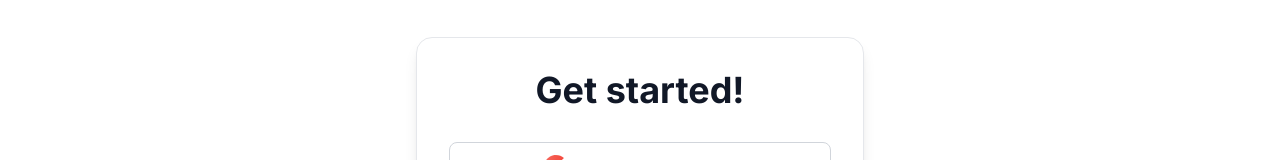
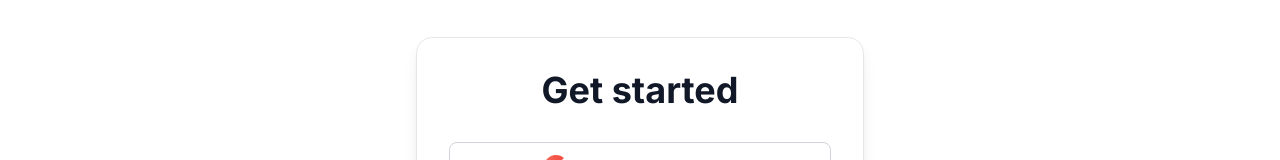
Before and after one commit to agrajy10/rent-or-sell, a React (Vite) app: page /signup in a window 1280 px wide. Shown: the part 147-307 px from the top of the page. Built offline with nearby package versions, Linux system fonts and the light colour scheme; no server answers.

Commit message:
extracted form layout into components

```diff
--- /dev/null
+++ b/src/components/FormHeading.jsx
@@ -0,0 +1,7 @@
+function FormHeading({ heading }) {
+  return (
+    <h1 className="text-3xl md:text-4xl text-gray-900 text-center font-bold mb-8">{heading}</h1>
+  );
+}
+
+export default FormHeading;
--- /dev/null
+++ b/src/layout/FormCard.jsx
@@ -0,0 +1,9 @@
+function FormCard({ children }) {
+  return (
+    <div className="card card-bordered border-gray-200 shadow-lg w-full max-w-md">
+      <div className="card-body">{children}</div>
+    </div>
+  );
+}
+
+export default FormCard;
--- /dev/null
+++ b/src/layout/FormContainer.jsx
@@ -0,0 +1,9 @@
+function FormContainer({ children }) {
+  return (
+    <main className="min-h-screen max-w-7xl mx-auto lg:py-24 md:py-20 py-14 px-3 flex items-center justify-center">
+      {children}
+    </main>
+  );
+}
+
+export default FormContainer;
--- a/src/pages/ForgotPassword.jsx
+++ b/src/pages/ForgotPassword.jsx
@@ -5,6 +5,8 @@ import { auth } from '../firebase.config';
 import { sendPasswordResetEmail } from 'firebase/auth';
 import { toast } from 'react-toastify';
 import TextInput from '../components/TextInput';
+import FormCard from '../layout/FormCard';
+import FormContainer from '../layout/FormContainer';
 
 function ForgotPassword() {
   useEffect(() => {
@@ -21,12 +23,9 @@ function ForgotPassword() {
   };
 
   return (
-    <main className="min-h-screen max-w-7xl mx-auto lg:py-24 md:py-20 py-14 px-3 flex items-center justify-center">
-      <div className="card card-bordered border-gray-200 shadow-lg w-full max-w-md">
-        <div className="card-body">
-          <h1 className="text-3xl md:text-4xl  text-gray-900 text-center font-bold md:mb-8 mb-4">
-            Reset password
-          </h1>
+    <FormContainer>
+      <FormCard>
+        <FormHeading heading="Reset password" />
         <Formik
           initialValues={{
             email: ''
@@ -51,9 +50,8 @@ function ForgotPassword() {
             );
           }}
         </Formik>
-        </div>
-      </div>
-    </main>
+      </FormCard>
+    </FormContainer>
   );
 }
 
--- a/src/pages/Login.jsx
+++ b/src/pages/Login.jsx
@@ -7,6 +7,9 @@ import { toast } from 'react-toastify';
 import TextInput from '../components/TextInput';
 import GoogleAuth from '../components/GoogleAuth';
 import { auth } from '../firebase.config';
+import FormHeading from '../components/FormHeading';
+import FormCard from '../layout/FormCard';
+import FormContainer from '../layout/FormContainer';
 
 function Login() {
   useEffect(() => {
@@ -24,12 +27,9 @@ function Login() {
   };
 
   return (
-    <main className="min-h-screen max-w-7xl mx-auto lg:py-24 py-20 px-3 flex items-center justify-center">
-      <div className="card card-bordered border-gray-200 shadow-lg w-full max-w-md">
-        <div className="card-body">
-          <h1 className="text-3xl md:text-4xl  text-gray-900 text-center font-bold mb-8">
-            Welcome back!
-          </h1>
+    <FormContainer>
+      <FormCard>
+        <FormHeading heading="Welcome back!" />
         <GoogleAuth />
         <Formik
           initialValues={{
@@ -65,9 +65,8 @@ function Login() {
             Forgot password?
           </Link>
         </p>
-        </div>
-      </div>
-    </main>
+      </FormCard>
+    </FormContainer>
   );
 }
 
--- a/src/pages/Signup.jsx
+++ b/src/pages/Signup.jsx
@@ -4,11 +4,13 @@ import { createUserWithEmailAndPassword, updateProfile } from 'firebase/auth';
 import { doc, serverTimestamp, setDoc } from 'firebase/firestore';
 import { Formik, Form } from 'formik';
 import * as Yup from 'yup';
-
 import { auth, db } from '../firebase.config';
 import { toast } from 'react-toastify';
 import TextInput from '../components/TextInput';
 import GoogleAuth from '../components/GoogleAuth';
+import FormContainer from '../layout/FormContainer';
+import FormHeading from '../components/FormHeading';
+import FormCard from '../layout/FormCard';
 
 function Signup() {
   useEffect(() => {
@@ -34,12 +36,9 @@ function Signup() {
   };
 
   return (
-    <main className="min-h-screen max-w-7xl mx-auto lg:py-24 md:py-20 py-14 px-3 flex items-center justify-center">
-      <div className="card card-bordered border-gray-200 shadow-lg w-full max-w-md">
-        <div className="card-body">
-          <h1 className="text-3xl md:text-4xl text-gray-900 text-center font-bold mb-8">
-            Get started!
-          </h1>
+    <FormContainer>
+      <FormCard>
+        <FormHeading heading="Get started" />
         <GoogleAuth />
         <Formik
           initialValues={{
@@ -83,9 +82,8 @@ function Signup() {
             Login
           </Link>
         </p>
-        </div>
-      </div>
-    </main>
+      </FormCard>
+    </FormContainer>
   );
 }
 
```
Lines whose indentation alone changed are shown as unchanged.
